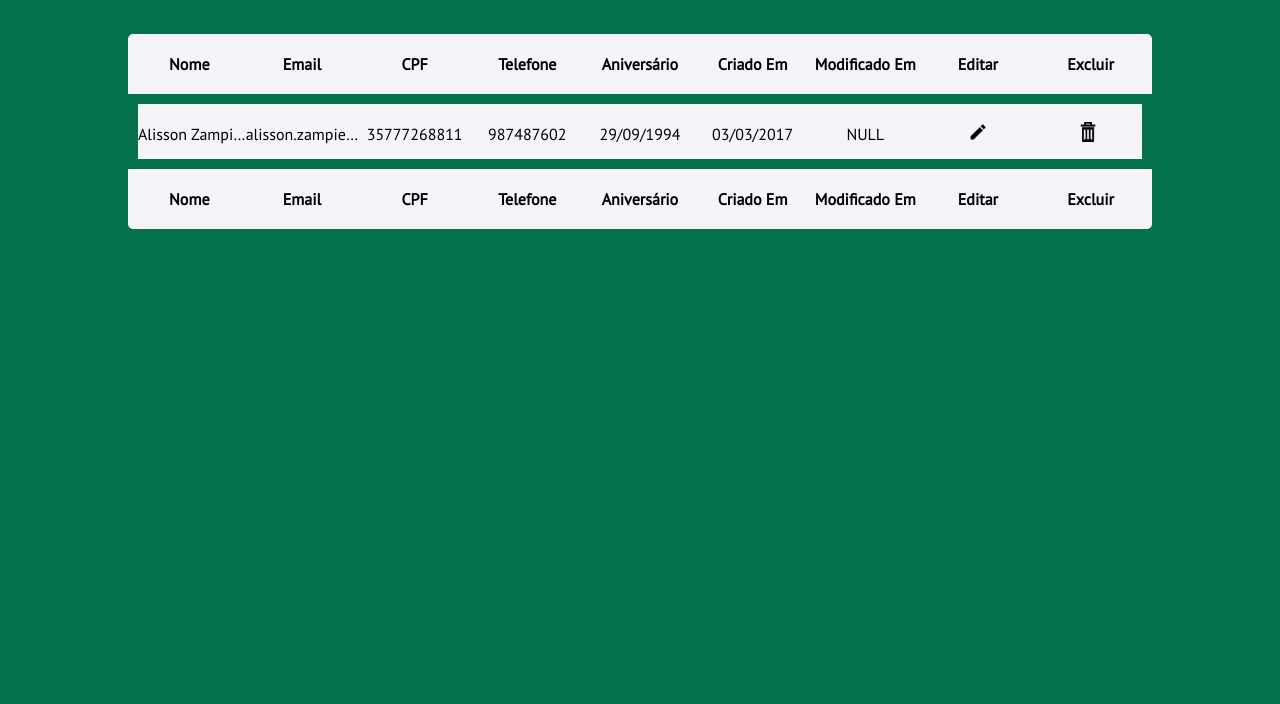
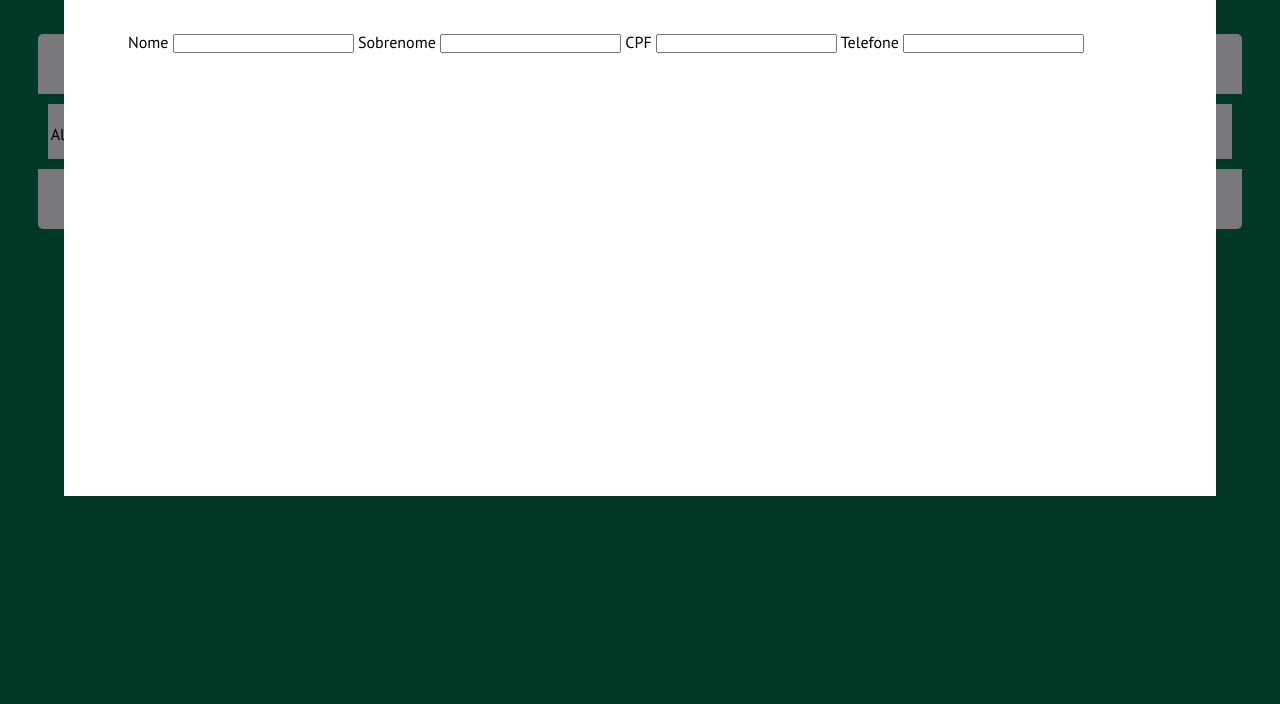
Before and after one commit to alissonzampietro/ClientManager, a website: page index.html in a window 1280 px wide. Shown: the part 96-800 px from the top of the page. Drawn offline with nearby package versions, Linux system fonts and the light colour scheme.

Commit message:
Criando form

```diff
--- a/assets/css/style.css
+++ b/assets/css/style.css
@@ -11,11 +11,17 @@ html {
 	font-family: 'PT Sans', sans-serif;
 }
 
-body {
-	width: 80%;
+.content {
 	margin: auto;
 	color: #fff;
 	padding: 3%;
+}
+
+.content-modal {
+	background-color: #fff;
+	margin:5%;
+	height: 50%;
+	padding: 5%;
 }
 
 table {
@@ -58,3 +64,10 @@ tbody tr:hover {
 	color: #fff;
 	cursor: pointer;
 }
+
+.modal {
+	width: 100%;
+	height: 100%;
+	position: absolute;
+	background: rgba(0,0,0,0.5);
+}
--- a/index.html
+++ b/index.html
@@ -6,6 +6,21 @@
 	<link rel="stylesheet" type="text/css" href="assets/css/style.css">
 </head>
 <body>
+	<div class="modal">
+		<div class="content-modal">
+			<form class="" action="index.html" method="post">
+					<label for="">Nome</label>
+					<input type="text" name="nome">
+					<label for="">Sobrenome</label>
+					<input type="text" name="sobrenome">
+					<label for="">CPF</label>
+					<input type="text" name="nome">
+					<label for="">Telefone</label>
+					<input type="text" name="nome">
+			</form>
+		</div>
+	</div>
+	<div class="content">
 		<h1>Bem vindo ao Clientela</h1>
 
 		<table>
@@ -46,7 +61,7 @@
 			</tbody>
 
 		</table>
-
+	</div>
 </body>
 	<script type="text/javascript" src="node_modules/jquery/dist/jquery.min.js"></script>
 	<script type="text/javascript" src="assets/js/navigator.js"></script>
```
Lines whose indentation alone changed are shown as unchanged.
